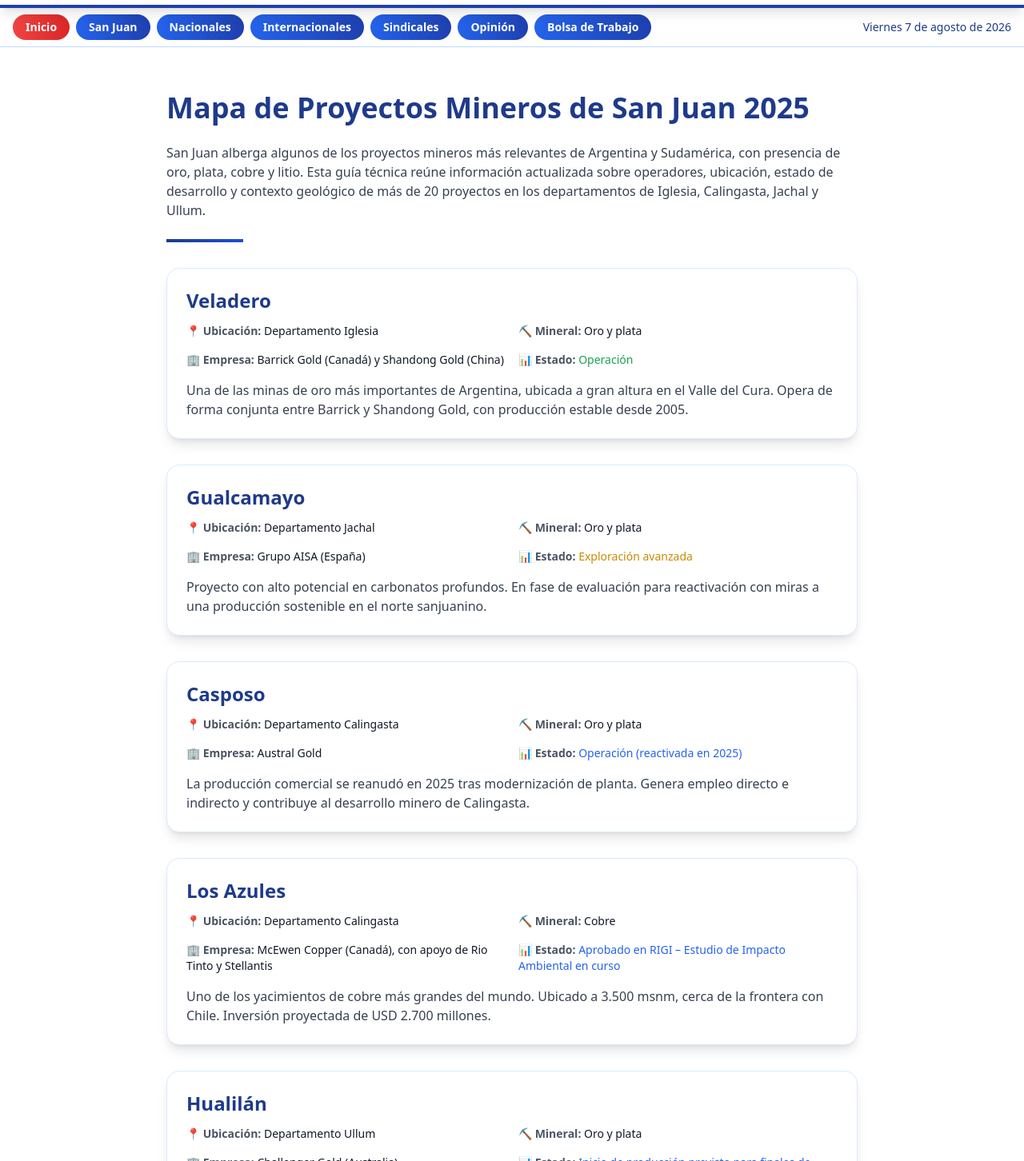
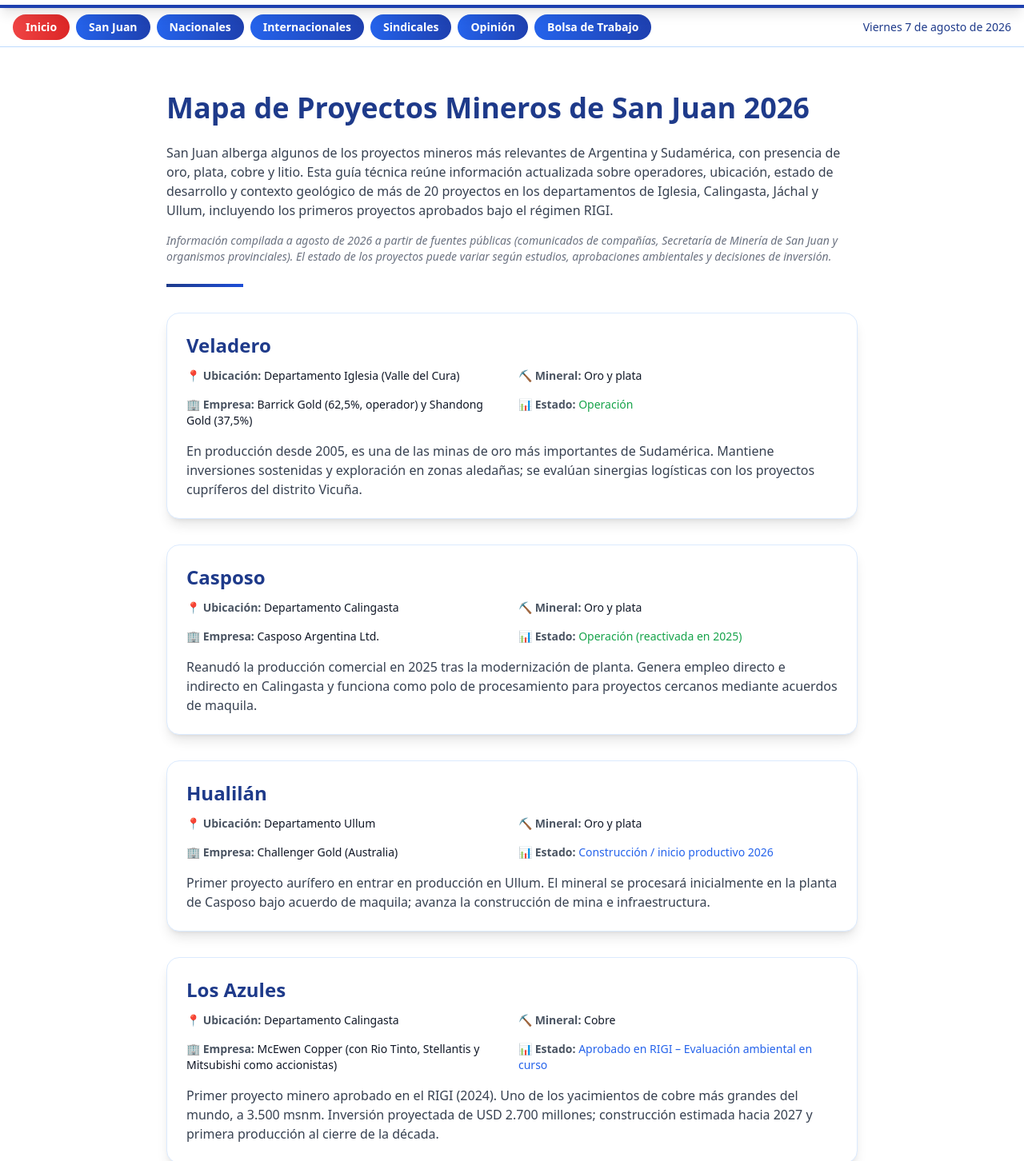
Before and after one commit to ugnoticiasmineras/Prueba-Noticias, a Next.js app: page /proyectos-mineros-san-juan in a window 1280 px wide. Shown: the part 58-1510 px from the top of the page at 80% size. Built offline with nearby package versions, Linux system fonts and the light colour scheme.

Commit message:
Add files via upload

```diff
--- a/pages/proyectos-mineros-san-juan.js
+++ b/pages/proyectos-mineros-san-juan.js
@@ -9,67 +9,59 @@
   const proyectos = [
     {
       nombre: "Veladero",
-      ubicacion: "Departamento Iglesia",
+      ubicacion: "Departamento Iglesia (Valle del Cura)",
       mineral: "Oro y plata",
-      empresa: "Barrick Gold (Canadá) y Shandong Gold (China)",
+      empresa: "Barrick Gold (62,5%, operador) y Shandong Gold (37,5%)",
       estado: "Operación",
-      descripcion: "Una de las minas de oro más importantes de Argentina, ubicada a gran altura en el Valle del Cura. Opera de forma conjunta entre Barrick y Shandong Gold, con producción estable desde 2005."
-    },
-    {
-      nombre: "Gualcamayo",
-      ubicacion: "Departamento Jachal",
-      mineral: "Oro y plata",
-      empresa: "Grupo AISA (España)",
-      estado: "Exploración avanzada",
-      descripcion: "Proyecto con alto potencial en carbonatos profundos. En fase de evaluación para reactivación con miras a una producción sostenible en el norte sanjuanino."
+      descripcion: "En producción desde 2005, es una de las minas de oro más importantes de Sudamérica. Mantiene inversiones sostenidas y exploración en zonas aledañas; se evalúan sinergias logísticas con los proyectos cupríferos del distrito Vicuña."
     },
     {
       nombre: "Casposo",
       ubicacion: "Departamento Calingasta",
       mineral: "Oro y plata",
-      empresa: "Austral Gold",
+      empresa: "Casposo Argentina Ltd.",
       estado: "Operación (reactivada en 2025)",
-      descripcion: "La producción comercial se reanudó en 2025 tras modernización de planta. Genera empleo directo e indirecto y contribuye al desarrollo minero de Calingasta."
-    },
-    {
-      nombre: "Los Azules",
-      ubicacion: "Departamento Calingasta",
-      mineral: "Cobre",
-      empresa: "McEwen Copper (Canadá), con apoyo de Rio Tinto y Stellantis",
-      estado: "Aprobado en RIGI – Estudio de Impacto Ambiental en curso",
-      descripcion: "Uno de los yacimientos de cobre más grandes del mundo. Ubicado a 3.500 msnm, cerca de la frontera con Chile. Inversión proyectada de USD 2.700 millones."
+      descripcion: "Reanudó la producción comercial en 2025 tras la modernización de planta. Genera empleo directo e indirecto en Calingasta y funciona como polo de procesamiento para proyectos cercanos mediante acuerdos de maquila."
     },
     {
       nombre: "Hualilán",
       ubicacion: "Departamento Ullum",
       mineral: "Oro y plata",
       empresa: "Challenger Gold (Australia)",
-      estado: "Inicio de producción previsto para finales de 2025",
-      descripcion: "Primer proyecto aurífero en iniciar producción en Ullum. El mineral se procesará inicialmente en la planta de Casposo bajo acuerdo de maquila."
+      estado: "Construcción / inicio productivo 2026",
+      descripcion: "Primer proyecto aurífero en entrar en producción en Ullum. El mineral se procesará inicialmente en la planta de Casposo bajo acuerdo de maquila; avanza la construcción de mina e infraestructura."
     },
     {
-      nombre: "Filo del Sol",
+      nombre: "Los Azules",
+      ubicacion: "Departamento Calingasta",
+      mineral: "Cobre",
+      empresa: "McEwen Copper (con Rio Tinto, Stellantis y Mitsubishi como accionistas)",
+      estado: "Aprobado en RIGI – Evaluación ambiental en curso",
+      descripcion: "Primer proyecto minero aprobado en el RIGI (2024). Uno de los yacimientos de cobre más grandes del mundo, a 3.500 msnm. Inversión proyectada de USD 2.700 millones; construcción estimada hacia 2027 y primera producción al cierre de la década."
+    },
+    {
+      nombre: "Vicuña (Josemaría + Filo del Sol)",
       ubicacion: "Departamento Iglesia (frontera con Chile)",
       mineral: "Cobre, oro y plata",
       empresa: "Vicuña Corp (Lundin Mining y BHP, 50/50)",
-      estado: "Desarrollo avanzado",
-      descripcion: 'Parte de un "super proyecto" integrado con Josemaría. Se ubica en el Distrito Vicuña, con economías de escala compartidas y enfoque en sostenibilidad.',
-    },
-    {
-      nombre: "Josemaría",
-      ubicacion: "Departamento Iglesia",
-      mineral: "Cobre, oro y plata",
-      empresa: "Vicuña Corp (Lundin Mining y BHP)",
-      estado: "Preparación para construcción",
-      descripcion: "Ubicado a 4.100 msnm, en zona cordillerana. En etapa final de ingeniería, con énfasis en uso responsable del agua y licencia social."
+      estado: "Estudio de factibilidad / preparación para construcción",
+      descripcion: "Integración de Josemaría y Filo del Sol en un único desarrollo cuprífero con economías de escala compartidas. Estudio de factibilidad e ingeniería básica 2025-2026; inversión estimada superior a USD 5.000 millones; emplazado a más de 4.000 msnm."
     },
     {
       nombre: "Luna Huasi",
       ubicacion: "Distrito Vicuña, Cordillera de los Andes",
       mineral: "Cobre, oro y plata",
       empresa: "NGEx Minerals (Grupo Lundin, Canadá)",
-      estado: "Exploración",
-      descripcion: "Proyecto con gran potencial, incluso superior a Filo del Sol y Josemaría en recursos iniciales. Forma parte del distrito minero Vicuña."
+      estado: "Exploración avanzada",
+      descripcion: "Las campañas de perforación 2024-2025 confirmaron mineralización de cobre de alta ley, con recursos que en estimaciones iniciales podrían superar a los de Filo del Sol y Josemaría. Uno de los programas de exploración más activos de San Juan."
+    },
+    {
+      nombre: "Pachón",
+      ubicacion: "Departamento Calingasta",
+      mineral: "Cobre y molibdeno",
+      empresa: "Glencore",
+      estado: "Estudio de factibilidad",
+      descripcion: "Ubicado a 5 km de la frontera con Chile, a más de 3.600 msnm. Estudio de factibilidad en curso (2025-2026); uno de los mayores depósitos de cobre del país, con proyección de vida útil de varias décadas."
     },
     {
       nombre: "Altar",
@@ -77,23 +69,39 @@
       mineral: "Cobre, oro y plata",
       empresa: "Aldebaran Resources (80%) y Sibanye-Stillwater (20%)",
       estado: "Estudio Económico Preliminar aprobado",
-      descripcion: "Vida útil estimada de 48 años. VAN de USD 2.000 millones. Se evalúa el uso de tecnología Nuton (Rio Tinto) para lixiviación de sulfuros."
+      descripcion: "Vida útil estimada de 48 años y VAN cercano a USD 2.000 millones. Se evalúa el uso de tecnología Nuton (Rio Tinto) para lixiviación de sulfuros; actualización de estudios en curso."
     },
     {
-      nombre: "Pachón",
-      ubicacion: "Departamento Calingasta",
-      mineral: "Cobre y molibdeno",
-      empresa: "Glencore",
-      estado: "Exploración avanzada",
-      descripcion: "Ubicado a 5 km de la frontera con Chile, a más de 3.600 msnm. En fase de perforaciones y estudios de factibilidad para un proyecto de larga vida."
+      nombre: "Gualcamayo",
+      ubicacion: "Departamento Jáchal",
+      mineral: "Oro y plata",
+      empresa: "Grupo AISA (España) / Minera Andes de Oro",
+      estado: "Evaluación de reactivación / exploración avanzada",
+      descripcion: "Proyecto con alto potencial en carbonatos profundos. Fase de evaluación de la zona subterránea y reactivación con miras a una producción sostenible en el norte sanjuanino."
+    },
+    {
+      nombre: "Chita",
+      ubicacion: "Departamento Iglesia",
+      mineral: "Cobre y plata",
+      empresa: "Minsud Resources, con South32 como socio (acuerdo de opción)",
+      estado: "Exploración",
+      descripcion: "Ubicado a 35 km de Bella Vista, a 3.300 msnm. South32 avanza en su acuerdo de opción con campañas de perforación que confirman mineralización de pórfido cupro-aurífero."
+    },
+    {
+      nombre: "El Fierro",
+      ubicacion: "Departamento Iglesia",
+      mineral: "Cobre, oro y molibdeno",
+      empresa: "Moxico Resources (adquirió Sable Resources)",
+      estado: "Exploración",
+      descripcion: "Sistema magmático-hidrotermal con varias zonas: Fierro Alto, Fierro Bajo, La Verde y Lagunitas. Cerca de Don Julio y Filo del Sol; campañas de perforación 2025."
     },
     {
       nombre: "Coipita",
       ubicacion: "Departamento Calingasta",
       mineral: "Cobre y oro",
-      empresa: "AbraSilver Resources y Anglo American (ex Teck)",
+      empresa: "Anglo American (ex Teck Resources)",
       estado: "Exploración",
-      descripcion: "Propiedad de 70.000 hectáreas en un cinturón de pórfidos. En el corazón del distrito minero de Calingasta, con alto potencial geológico."
+      descripcion: "Propiedad de 70.000 hectáreas en un cinturón de pórfidos, en el corazón del distrito minero de Calingasta. Anglo American avanzó en el acuerdo para quedarse con el proyecto tras la salida de Teck; alto potencial geológico."
     },
     {
       nombre: "Manantiales",
@@ -101,46 +109,30 @@
       mineral: "Oro y plata",
       empresa: "Casposo Argentina Ltd. (Hochschild Mining / Austral Gold)",
       estado: "Exploración avanzada",
-      descripcion: "Proyecto para extender la vida de la mina Casposo. Recursos estimados en 57.861 oz de oro equivalente a mayo de 2024. Procesamiento en planta de Casposo (9 km)."
-    },
-    {
-      nombre: "Chita",
-      ubicacion: "Departamento Iglesia",
-      mineral: "Cobre y plata",
-      empresa: "Minsud Resources Corp (50.1% South32)",
-      estado: "Exploración",
-      descripcion: "Ubicado a 35 km de Bella Vista, a 3.300 msnm. South32, líder global, impulsa el desarrollo del yacimiento con recursos significativos de cobre."
-    },
-    {
-      nombre: "El Fierro",
-      ubicacion: "Departamento Iglesia",
-      mineral: "Cobre, oro y molibdeno",
-      empresa: "Sable Resources (Canadá) y Moxico Resources (Reino Unido)",
-      estado: "Exploración",
-      descripcion: "Sistema magmático-hidrotermal en varias zonas: Fierro Alto, Fierro Bajo, La Verde y Lagunitas. Cerca de Don Julio y Filo del Sol."
-    },
-    {
-      nombre: "TMT (Toro-Malambo-Tambo)",
-      ubicacion: "Departamento Iglesia",
-      mineral: "Cobre y oro",
-      empresa: "Belararox Limited (Australia)",
-      estado: "Exploración",
-      descripcion: "Ubicado entre José María y Veladero. Campañas de perforación y geofísica en curso para confirmar mineralización en Tambo Sur y Malambo."
+      descripcion: "Proyecto para extender la vida de la mina Casposo. Recursos estimados en 57.860 oz de oro equivalente (mayo 2024). Procesamiento previsto en la planta de Casposo (9 km)."
     },
     {
       nombre: "Nacimiento",
       ubicacion: "Departamento Iglesia",
-      mineral: "Cobre y oro",
+      mineral: "Cobre",
       empresa: "Fortescue Metals Group (Australia)",
       estado: "Exploración inicial",
       descripcion: "A más de 3.500 msnm, cerca de Rodeo. Parte de la cartera argentina de Fortescue para minerales críticos en la transición energética."
+    },
+    {
+      nombre: "Sayanca",
+      ubicacion: "Departamento Iglesia, Cordillera Frontal",
+      mineral: "Cobre, oro y plata",
+      empresa: "Fortescue Argentina SAU",
+      estado: "Exploración",
+      descripcion: "Colindante al proyecto Nacimiento. Sistema de pórfidos con sobreimposición epitermal; parte del portafolio de Fortescue en San Juan."
     },
     {
       nombre: "San Francisco",
       ubicacion: "Departamento Calingasta",
       mineral: "Oro, plata, cobre y molibdeno",
       empresa: "Turmalina Metals (Canadá)",
-      estado: "Exploración avanzada (en proceso de venta)",
+      estado: "Exploración (en proceso de venta)",
       descripcion: "Exploración en brechas de turmalina y vetas epitermales. La empresa evalúa su desinversión para enfocarse en Perú."
     },
     {
@@ -148,8 +140,8 @@
       ubicacion: "Departamento Iglesia, Valle del Cura",
       mineral: "Oro y plata",
       empresa: "Boroo (Perú)",
-      estado: "Recién adjudicado (2025)",
-      descripcion: "Anteriormente en manos de Barrick Gold, devuelto al IPEEM en 2023. Boroo se adjudicó la concesión en 2025 para retomar exploración y desarrollo."
+      estado: "Recién adjudicado (2025) – reinicio de exploración",
+      descripcion: "Anteriormente en manos de Barrick Gold, devuelto al IPEEM en 2023. Boroo se adjudicó la concesión en 2025 para retomar la exploración y el desarrollo."
     },
     {
       nombre: "Jagüelito",
@@ -168,12 +160,12 @@
       descripcion: "Entre 3.700 y 4.700 msnm, cerca de Veladero y Lama. Proyecto estratégico con participación del Estado provincial."
     },
     {
-      nombre: "Sayanca",
-      ubicacion: "Departamento Iglesia, Cordillera Frontal",
-      mineral: "Cobre, oro y plata",
-      empresa: "Fortescue Argentina SAU",
+      nombre: "TMT (Toro-Malambo-Tambo)",
+      ubicacion: "Departamento Iglesia",
+      mineral: "Cobre y oro",
+      empresa: "Belararox Limited (Australia)",
       estado: "Exploración",
-      descripcion: "Colindante al proyecto Nacimiento. Sistema de pórfidos con sobreimposición epitermal. Parte del portafolio de Fortescue en San Juan."
+      descripcion: "Ubicado entre Josemaría y Veladero. Campañas de perforación y geofísica en curso para confirmar mineralización en Tambo Sur y Malambo."
     },
     {
       nombre: "Amarillo II, Los Despoblados y Zaat",
@@ -181,42 +173,52 @@
       mineral: "Oro, plata y cobre",
       empresa: "Minera del Carmen S.A.",
       estado: "Exploración",
-      descripcion: "Ubicados a 350 km de San Juan, en la faja metalogénica El Indio. Con más de 4.400 metros de perforación. Sistemas hidrotermales controlados por fallas norte-sur."
+      descripcion: "Ubicados a 350 km de San Juan capital, en la faja metalogénica El Indio. Con más de 4.400 metros de perforación. Sistemas hidrotermales controlados por fallas norte-sur."
+    },
+    {
+      nombre: "Pascua-Lama",
+      ubicacion: "Departamento Iglesia (frontera Argentina–Chile)",
+      mineral: "Oro, plata y cobre",
+      empresa: "Barrick Gold",
+      estado: "Suspendido / cuidado y mantenimiento",
+      descripcion: "Proyecto binacional suspendido del lado chileno por sanciones ambientales y factores económicos. El lado argentino permanece bajo cuidado y mantenimiento; su infraestructura se considera un activo potencial para futuros desarrollos de la región."
     }
   ];
 
   return (
     <Layout currentDate={new Date().toISOString()}>
       <Head>
-        <title>Mapa de Proyectos Mineros de San Juan 2025 | UG Noticias Mineras</title>
-        <meta name="description" content="Guía técnica actualizada de los proyectos mineros en San Juan: Veladero, Los Azules, Casposo, Hualilán, Filo del Sol y más. Empresas, ubicación, estado y recursos." />
-        <meta property="og:title" content="Mapa de Proyectos Mineros de San Juan 2025 | UG Noticias Mineras" />
-        <meta property="og:description" content="Guía técnica actualizada de los proyectos mineros en San Juan: Veladero, Los Azules, Casposo, Hualilán, Filo del Sol y más. Empresas, ubicación, estado y recursos." />
+        <title>Mapa de Proyectos Mineros de San Juan 2026 | UG Noticias Mineras</title>
+        <meta name="description" content="Guía técnica actualizada 2026 de los proyectos mineros en San Juan: Veladero, Los Azules (RIGI), Vicuña (Josemaría + Filo del Sol), Hualilán, Casposo y más. Empresas, ubicación, estado y recursos." />
+        <meta property="og:title" content="Mapa de Proyectos Mineros de San Juan 2026 | UG Noticias Mineras" />
+        <meta property="og:description" content="Guía técnica actualizada 2026 de los proyectos mineros en San Juan: empresas, ubicación, estado de desarrollo y recursos." />
         <meta property="og:image" content={`${SITE_URL}/logo.png`} />
         <meta property="og:url" content={`${SITE_URL}/proyectos-mineros-san-juan`} />
         <meta property="og:type" content="article" />
         <meta property="og:site_name" content="UG Noticias Mineras" />
         <meta name="twitter:card" content="summary_large_image" />
-        <meta name="twitter:title" content="Mapa de Proyectos Mineros de San Juan 2025 | UG Noticias Mineras" />
+        <meta name="twitter:title" content="Mapa de Proyectos Mineros de San Juan 2026 | UG Noticias Mineras" />
         <meta name="twitter:description" content="Guía técnica actualizada de los proyectos mineros en San Juan." />
         <meta name="twitter:image" content={`${SITE_URL}/logo.png`} />
         <link rel="canonical" href={`${SITE_URL}/proyectos-mineros-san-juan`} />
       </Head>
-
       <div className="max-w-4xl mx-auto px-4 py-8">
         <h1 className="text-3xl md:text-4xl font-bold text-blue-900 dark:text-blue-100 mb-6">
-          Mapa de Proyectos Mineros de San Juan 2025
+          Mapa de Proyectos Mineros de San Juan 2026
         </h1>
-
-        <p className="text-gray-700 dark:text-gray-300 mb-6">
+        <p className="text-gray-700 dark:text-gray-300 mb-4">
           San Juan alberga algunos de los proyectos mineros más relevantes de Argentina y Sudamérica,
           con presencia de oro, plata, cobre y litio. Esta guía técnica reúne información actualizada
           sobre operadores, ubicación, estado de desarrollo y contexto geológico de más de 20 proyectos
-          en los departamentos de Iglesia, Calingasta, Jachal y Ullum.
+          en los departamentos de Iglesia, Calingasta, Jáchal y Ullum, incluyendo los primeros proyectos
+          aprobados bajo el régimen RIGI.
         </p>
-
+        <p className="text-sm text-gray-500 dark:text-gray-400 italic mb-6">
+          Información compilada a agosto de 2026 a partir de fuentes públicas (comunicados de compañías,
+          Secretaría de Minería de San Juan y organismos provinciales). El estado de los proyectos puede
+          variar según estudios, aprobaciones ambientales y decisiones de inversión.
+        </p>
         <div className="bg-gradient-to-r from-blue-900 to-blue-700 h-1 w-24 mb-8"></div>
-
         <div className="space-y-8">
           {proyectos.map((proyecto, index) => (
             <div
@@ -242,7 +244,15 @@
                   </div>
                   <div>
                     <span className="font-semibold text-gray-600 dark:text-gray-400">📊 Estado:</span>{' '}
-                    <span className={proyecto.estado === 'Operación' ? 'text-green-600' : proyecto.estado.includes('Exploración') ? 'text-yellow-600' : 'text-blue-600'}>
+                    <span className={
+                      proyecto.estado === 'Operación' || proyecto.estado.startsWith('Operación')
+                        ? 'text-green-600'
+                        : proyecto.estado.includes('Suspendido')
+                        ? 'text-red-600'
+                        : proyecto.estado.includes('Exploración')
+                        ? 'text-yellow-600'
+                        : 'text-blue-600'
+                    }>
                       {proyecto.estado}
                     </span>
                   </div>
@@ -254,7 +264,6 @@
             </div>
           ))}
         </div>
-
         <div className="mt-8 text-center">
           <Link href="/" legacyBehavior>
             <a className="inline-block bg-gradient-to-r from-blue-600 to-blue-800 text-white px-6 py-2 rounded-lg font-semibold hover:from-blue-700 hover:to-blue-900 transition-all">
@@ -262,7 +271,6 @@
             </a>
           </Link>
         </div>
-
         <p className="mt-6 text-sm text-gray-500 dark:text-gray-400 italic text-center">
           Última actualización: {new Date().toLocaleDateString('es-AR', { day: 'numeric', month: 'long', year: 'numeric' })}
         </p>
@@ -271,5 +279,4 @@
   );
 };
 
-
 export default ProyectosSanJuan;
```
Also changed, not shown: pages/index.js (+7 -48 lines), pages/noticia/[cat].js (+15 -6 lines).
